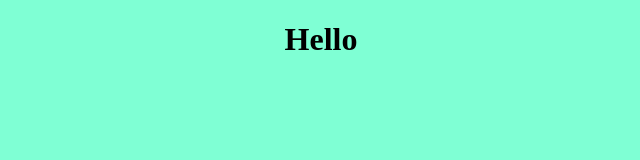
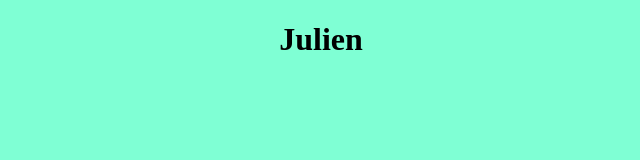
Before and after one commit to JulienVic/Hello, a plain HTML site: page index.html in a window 1280 px wide. Shown: the full height of the page, 319-959 px from the left. Drawn offline with Linux system fonts and the light colour scheme.

Commit message:
h1 = julien

```diff
--- a/index.html
+++ b/index.html
@@ -10,7 +10,7 @@
 </head>
 
 <body>
-  <h1>Hello</h1>
+  <h1>Julien</h1>
 
 </body>
 
```
